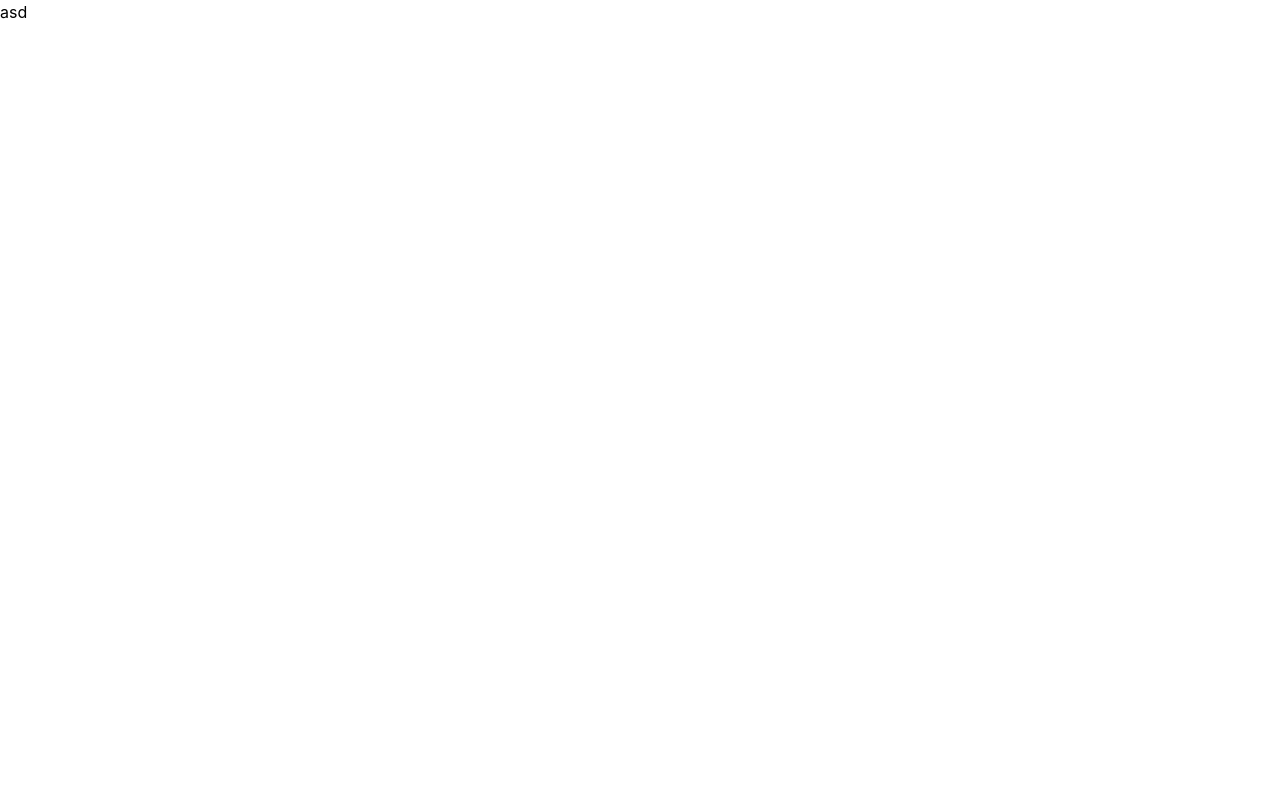
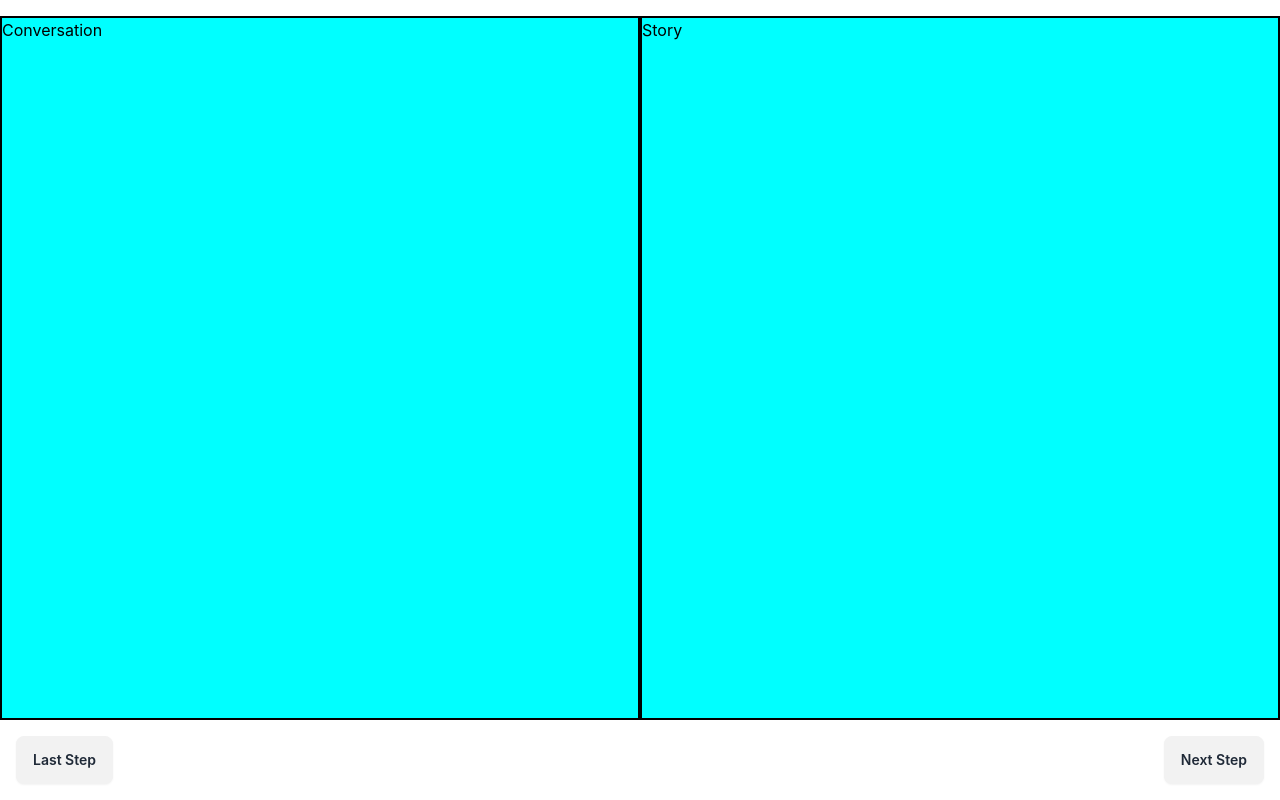
Before and after one commit to pandarrativ/narrative-card, a React (Create React App) app in the folder frontend/: page /card/creation-main in a window 1280 px wide. Built offline with nearby package versions, Linux system fonts and the light colour scheme.

Commit message:
add page layout

```diff
--- a/frontend/src/pages/CardCreationMainPage/CardCreationMainPage.jsx
+++ b/frontend/src/pages/CardCreationMainPage/CardCreationMainPage.jsx
@@ -1,7 +1,106 @@
+import { useState } from "react";
+import { useNavigate } from "react-router-dom";
+import "./card-creationmain.css"
+
 function CardCreationMainPage() {
+    const navigate = useNavigate();
+    const [workingTask, setWorkingTask] = useState("STORY") // STORY -> STORY_SEGMENTATION -> IMAGE_GENERATION
+    const [shift, setShift] = useState(0);
+    const goLastStep = () => {
+        switch (workingTask) {
+            case "STORY":
+                navigate("/card/creation-goal");
+                break;
+            case "STORY_SEGMENTATION":
+                setWorkingTask("STORY");
+                setShift(shift-1);
+                break;
+            case "IMAGE_GENERATION":
+                setWorkingTask("STORY_SEGMENTATION");
+                setShift(shift-1);
+                break;
+            default:
+                alert("Error")
+        }
+    }
+
+    const goNextStep = () => {
+        switch (workingTask) {
+            case "STORY":
+                setWorkingTask("STORY_SEGMENTATION");
+                setShift(shift+1);
+                break;
+            case "STORY_SEGMENTATION":
+                setWorkingTask("IMAGE_GENERATION");
+                setShift(shift+1);
+                break;
+            case "IMAGE_GENERATION":
+                navigate("/card/creation-review");
+                break;
+            default:
+                alert("Error")
+        }
+    }
+
+    // Page compoennt code go here
+    const renderStoryConversationComponent = () => {
+        return (
+            <>
+                Conversation
+            </>
+        )
+    }
+    const renderStoryComponent = () => {
+        return (
+            <>
+                Story
+            </>
+        )
+    }
+    const renderStorySegmentComponent = () => {
+        return (
+            <>
+                Story Segment
+            </>
+        )
+    }
+    const renderImageGenerationComponent = () => {
+        return (
+            <>
+                Image Generation
+            </>
+        )
+    }
+
+
+
+
     return (
-        <div className="card-crestion-main h-screen">
-            asd
+        <div className="card-crestion-main h-screen flex flex-col py-4 gap-4">
+            <div className="creation-main-body flex flex-row" style={{transform: `translateX(-${shift * 25}%)`}}>
+                <div className="creation-body-part">
+                    {renderStoryConversationComponent()}
+                </div>
+
+                <div className="creation-body-part">
+                    {renderStoryComponent()}
+                </div>
+
+                <div className="creation-body-part">
+                    {renderStorySegmentComponent()}
+                </div>
+
+                <div className="creation-body-part">
+                    {renderImageGenerationComponent()}
+                </div>
+
+            </div>
+
+            <div className="flex flex-row justify-between h-12 px-4">
+                <button className="btn" onClick={goLastStep}>Last Step</button>
+                <button className="btn" onClick={goNextStep}>Next Step</button>
+            </div>
+
         </div>
      );
 }
--- /dev/null
+++ b/frontend/src/pages/CardCreationMainPage/card-creationmain.css
@@ -0,0 +1,17 @@
+/* set page left/right shit */
+.card-crestion-main{
+    overflow: hidden;
+}
+
+.creation-main-body{
+    width: 200%;
+    height: 100%;
+    transition: transform 1s ease;
+}
+
+.creation-body-part{
+    width: 25%;
+    height: 100%;
+    background-color: cyan;
+    border: 2px #000 solid;
+}
--- /dev/null
+++ b/frontend/src/pages/CardCreationReviewPage/CardCreationReviewPage.jsx
@@ -0,0 +1,36 @@
+import { useNavigate } from "react-router-dom";
+
+function CardCreationReviewPage() {
+    const navigate = useNavigate();
+
+    return (
+        <div className="card-creation-review h-screen flex flex-col gap-8 px-16 py-8">
+            <div className="flex-grow flex flex-row gap-4">
+                <div className="bg-sky-500 w-36 h-full">
+                    Instruction
+                </div>
+
+                <div className="bg-sky-500 flex-grow flex flex-row gap-4 overflow-y-auto">
+                    <div className="bg-red-400 h-full aspect-[9/16]"></div>
+                    <div className="bg-red-400 h-full aspect-[9/16]"></div>
+                    <div className="bg-red-400 h-full aspect-[9/16]"></div>
+                    <div className="bg-red-400 h-full aspect-[9/16]"></div>
+                    <div className="bg-red-400 h-full aspect-[9/16]"></div>
+                    <div className="bg-red-400 h-full aspect-[9/16]"></div>
+                    <div className="bg-red-400 h-full aspect-[9/16]"></div>
+                    <div className="bg-red-400 h-full aspect-[9/16]"></div>
+                </div>
+            </div>
+
+
+            <div className="w-full flex flex-row justify-between gap-4">
+                <button className="btn" onClick={() => navigate("/card/creation-main")}>Last Step</button>
+                <div className="flex-grow"></div>   {/* empty space */}
+                <button className="btn" onClick={() => navigate("/card/creation-goal")}>Creation Another Collection</button>
+                <button className="btn" onClick={() => navigate("/card/home")}>Home</button>
+            </div>
+        </div>
+     );
+}
+
+export default CardCreationReviewPage;
--- a/frontend/src/router.js
+++ b/frontend/src/router.js
@@ -5,6 +5,7 @@ import CardHomePage from './pages/CardHomePage/CardHomePage';
 import CardHistoryPage from './pages/CardHistoryPage/CardHistoryPage';
 import CardCreationGoalPage from './pages/CardCreationGoalPage/CardCreationGoalPage';
 import CardCreationMainPage from './pages/CardCreationMainPage/CardCreationMainPage';
+import CardCreationReviewPage from './pages/CardCreationReviewPage/CardCreationReviewPage';
 
 // mindmap system
 
@@ -28,6 +29,7 @@ export default function Routers(){
                 <Route path="/card/history" element={<CardHistoryPage/>} />
                 <Route path="/card/creation-goal" element={<CardCreationGoalPage/>} />
                 <Route path='/card/creation-main' element={<CardCreationMainPage/>} />
+                <Route path='/card/creation-review' element={<CardCreationReviewPage/>} />
 
 
 
```
